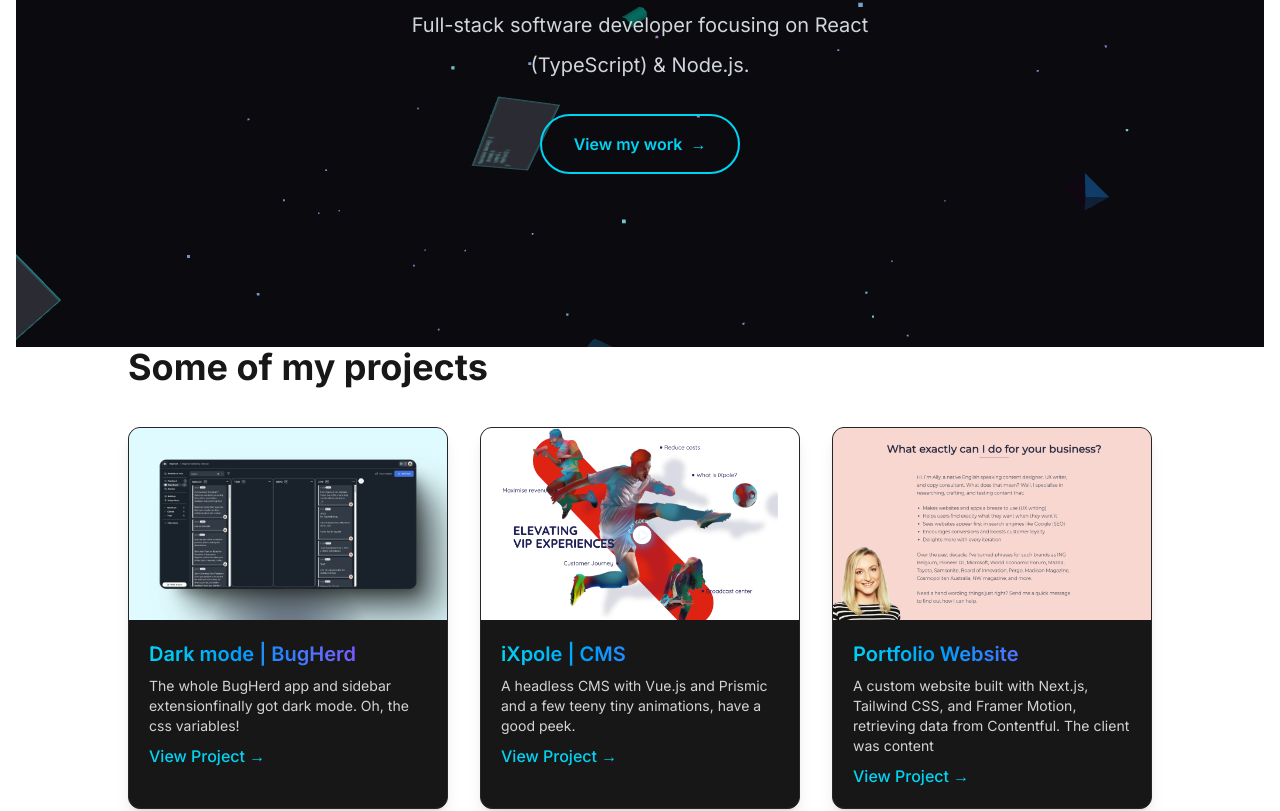
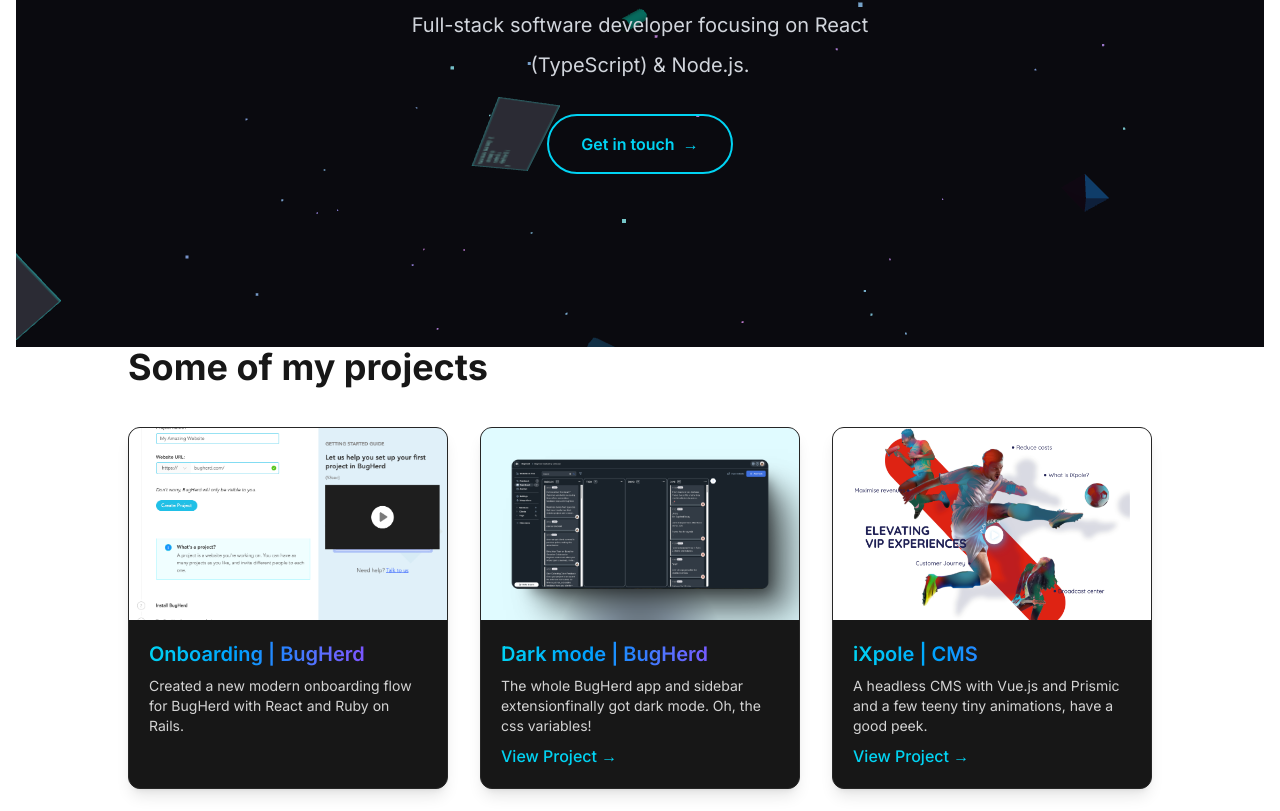
Before and after one commit to KapiteinKattenkwaad/personal-next-site, a Next.js app: page / in a window 1280 px wide. Shown: the part 453-1264 px from the top of the page. Built offline with nearby package versions, Linux system fonts and the light colour scheme.

Commit message:
added projects

```diff
--- a/app/components/HeaderAnimation.tsx
+++ b/app/components/HeaderAnimation.tsx
@@ -376,8 +376,8 @@
                         (TypeScript) & Node.js.
                     </p>
 
-                    <a href="#projects" className="px-8 py-4 border-2 border-cyan-400 text-cyan-400 rounded-full font-semibold hover:bg-cyan-400 hover:text-black transition-all duration-300 pointer-events-auto flex items-center space-x-2 group">
-                        <span>View my work</span>
+                    <a href="mailto:info@maxstouten.com?subject=Hi Max," target="_blank" className="px-8 py-4 border-2 border-cyan-400 text-cyan-400 rounded-full font-semibold hover:bg-cyan-400 hover:text-black transition-all duration-300 pointer-events-auto flex items-center space-x-2 group">
+                        <span>Get in touch</span>
                         <span className="transform group-hover:translate-x-1 transition-transform duration-300">→</span>
                     </a>
                 </div>
--- a/app/components/Projects.tsx
+++ b/app/components/Projects.tsx
@@ -3,6 +3,11 @@
 import Image from 'next/image';
 
 const projects = [
+  {
+    title: 'Onboarding | BugHerd',
+    description: 'Created a new modern onboarding flow for BugHerd with React and Ruby on Rails.',
+    image: '/assets/bh-onboarding.png',
+  },
   {
     title: 'Dark mode | BugHerd',
     description: 'The whole BugHerd app and sidebar extensionfinally got dark mode. Oh, the css variables!',
@@ -57,7 +62,7 @@
         {projects.map((project, i) => (
           <motion.a
             key={project.title}
-            href={project.link}
+            href={project.link ?? '#'}
             target="_blank"
             rel="noopener noreferrer"
             initial={{ opacity: 0, y: 30 }}
@@ -79,7 +84,10 @@
                 {project.title}
               </h3>
               <p className="text-sm text-neutral-300 mb-2">{project.description}</p>
+              {project.link && (
+
               <span className="inline-block text-cyan-400 font-medium group-hover:underline transition-all duration-300">View Project →</span>
+              )}
             </div>
           </motion.a>
         ))}
```
Also changed, not shown: public/assets/bh-onboarding.png (added).
